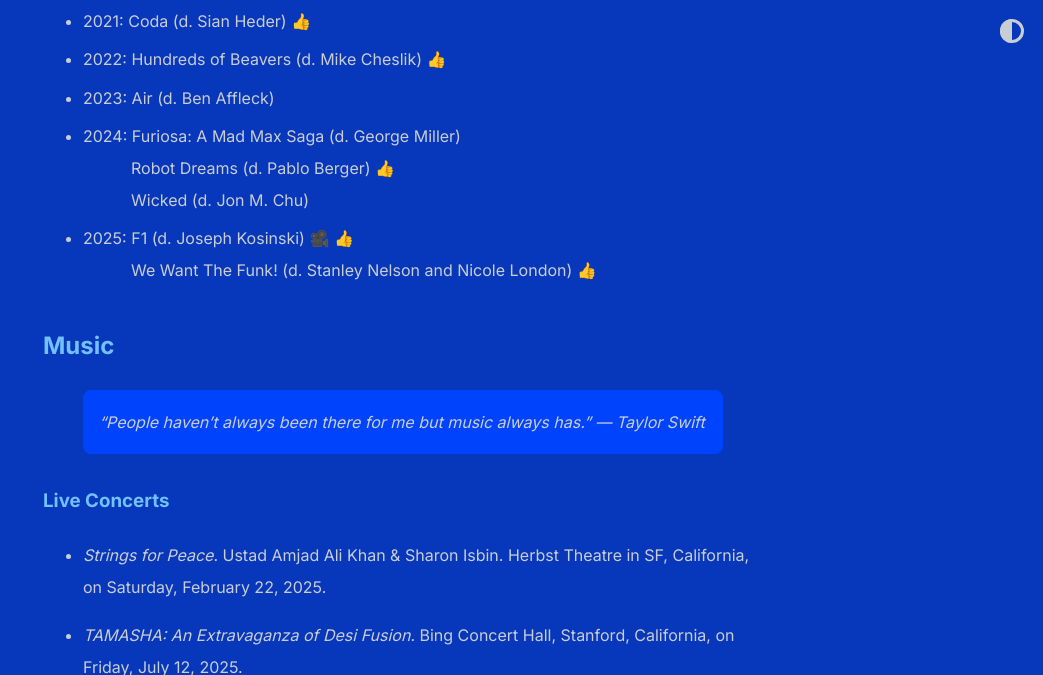
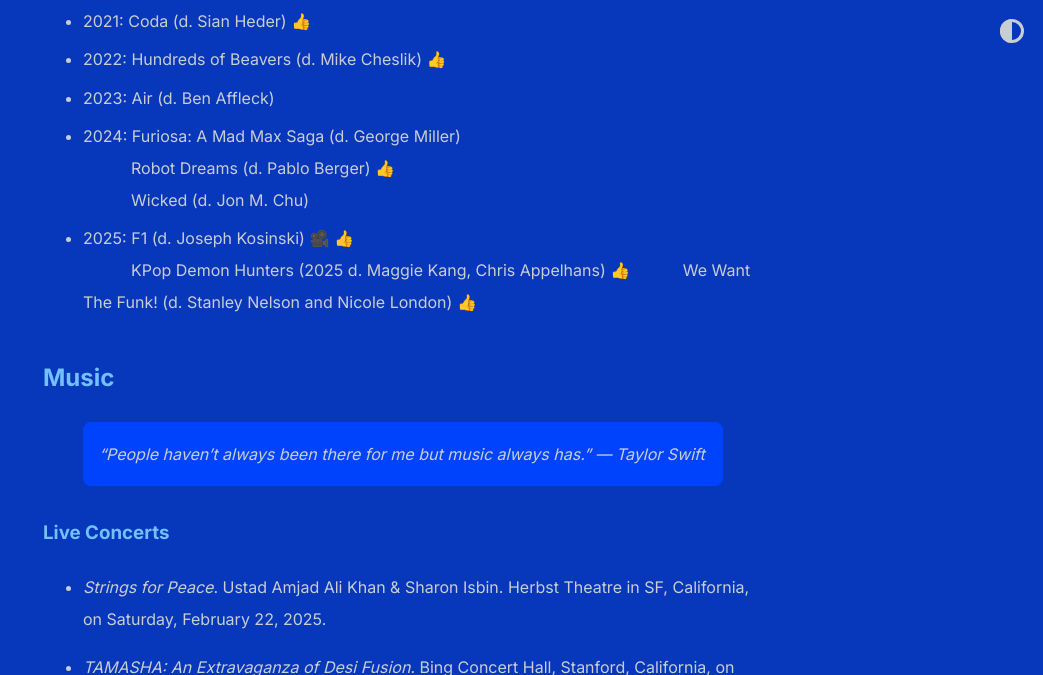
Before and after one commit to shihankanungo/shihankanungo.github.io, a Jekyll site: the page built from wrapped.md, in a window 1280 px wide and 900 px high, scrolled down 5982 px, cut to the strip 0-675 px from the top of the window. Shown: the whole strip, without its empty margins (237-1280 px from the left). Built offline with Jekyll 4.4.1, drawn with Linux system fonts in a browser that asks for light colours; some of the changed text lies outside the part shown.

Commit message:
Update wrapped.md

```diff
--- a/wrapped.md
+++ b/wrapped.md
@@ -103,7 +103,7 @@
   Memoir of a Snail (2024 d. Adam Elliot) <br>
   Flow (2024 d. Gints Zilbalodis) 🎥  <br>
   Zootopia 2 (2025 d. Jared Bush, Byron Howard) 🎥 <br>
-  KPop Demon Hunters (2025 d. Maggie Kang, Chris Appelhans)
+  KPop Demon Hunters (2025 d. Maggie Kang, Chris Appelhans) 👍
 - **Wes Anderson** <br>
   Rushmore (1998 d. Wes Anderson) <br>
   Fantastic Mr. Fox (2009 d. Wes Anderson) <br>
@@ -159,6 +159,7 @@
   &emsp;&emsp;&emsp;Robot Dreams (d. Pablo Berger) 👍  <br>
   &emsp;&emsp;&emsp;Wicked (d. Jon M. Chu)
 - 2025: F1 (d. Joseph Kosinski) 🎥 👍  <br>
+  &emsp;&emsp;&emsp;KPop Demon Hunters (2025 d. Maggie Kang, Chris Appelhans) 👍
   &emsp;&emsp;&emsp;We Want The Funk! (d. Stanley Nelson and Nicole London) 👍
 
 
```
